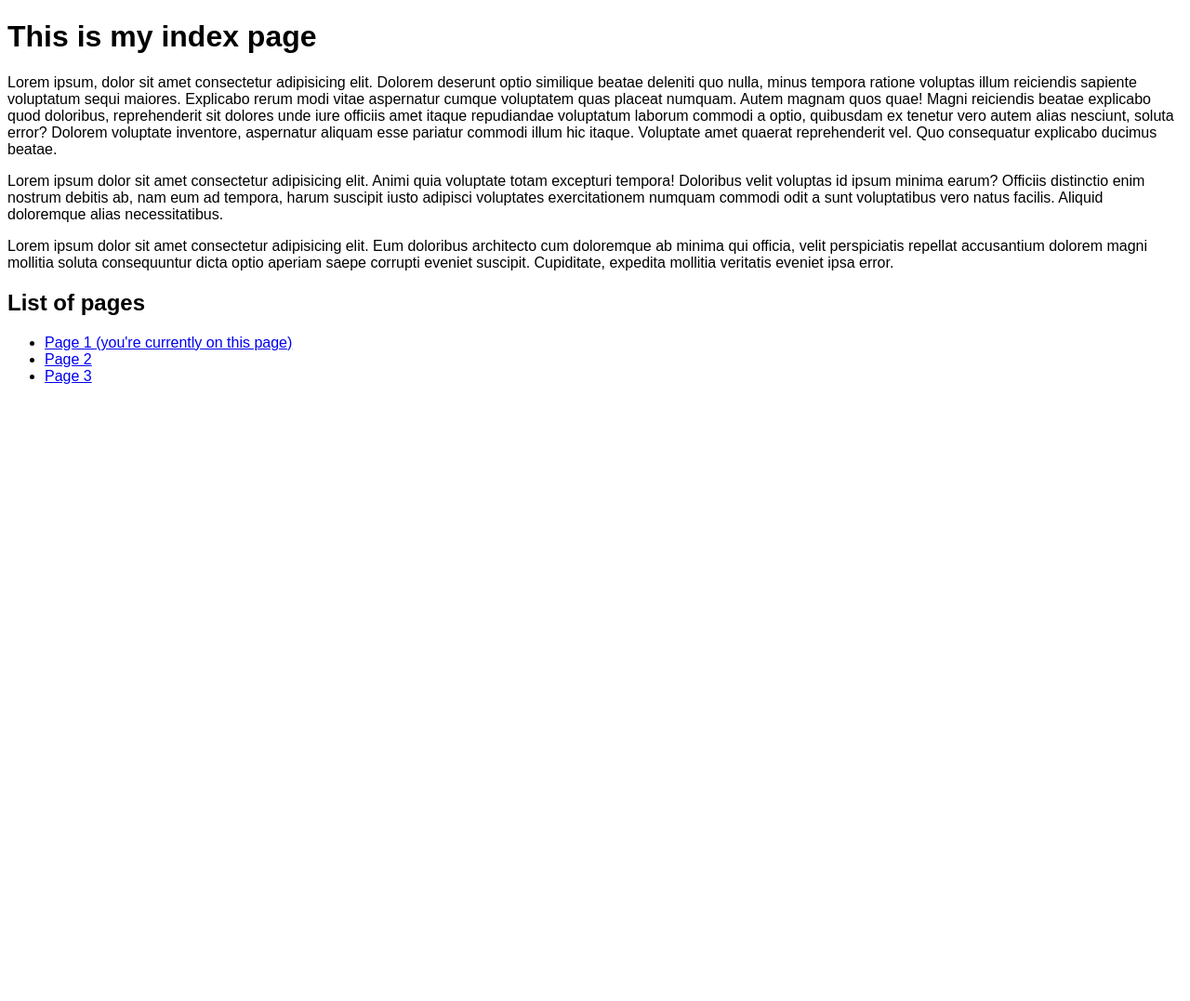
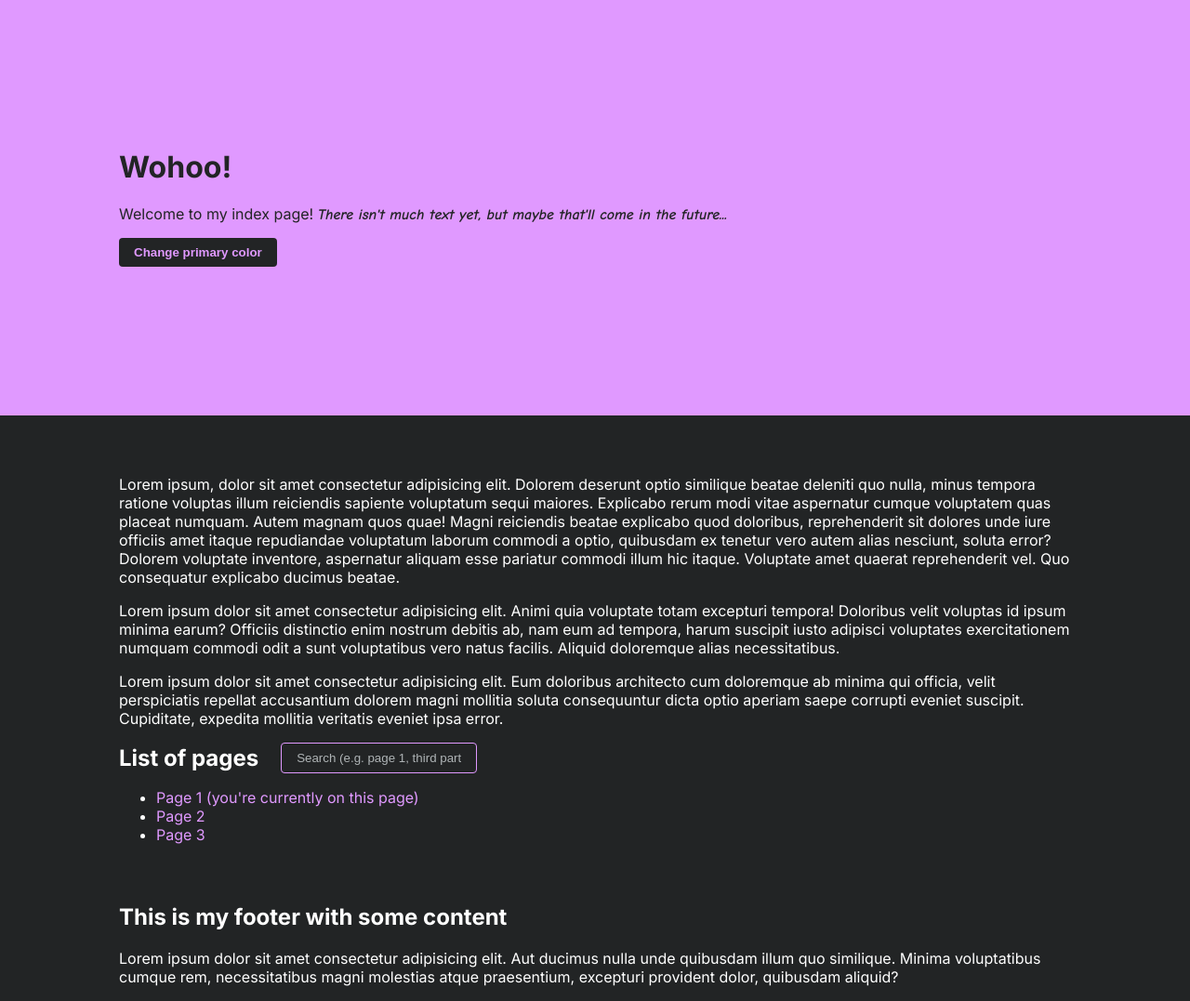
Before and after one commit to tjfeen/webtech-1, a plain HTML site: page assignment-1/index.html in a window 1280 px wide. Shown: the whole page at 93% size. Before the commit the page ends 800 px from the top, so only its background shows below. Drawn offline with nearby package versions, Linux system fonts and the light colour scheme.

Commit message:
feat: improve according to feedback

```diff
--- /dev/null
+++ b/assignment-1/assets/styles/main.css
@@ -0,0 +1,112 @@
+:root {
+  --gray-200: hsl(200, 4%, 14%);
+  --gray-300: hsl(200, 4%, 20%);
+  --gray-600: hsl(200, 4%, 70%);
+  --gray-900: hsl(200, 4%, 100%);
+  --magenta-800: hsl(282, 100%, 80%);
+  --primary: var(--magenta-800);
+  text-decoration: none;
+}
+
+body {
+  background-color: var(--gray-200);
+  color: var(--gray-900);
+  font-family: "Inter", "Arial", sans-serif;
+  margin: 0;
+  height: 100%;
+}
+
+h1,
+h2,
+h3,
+h4,
+h5,
+h6,
+p {
+  margin-top: 0;
+}
+
+*,
+*::before,
+*::after {
+  box-sizing: border-box;
+}
+
+.btn {
+    border-radius: 0.25rem;
+    border: none;
+    padding: 0.5rem 1rem;
+}
+
+.btn-primary {
+    background-color: var(--gray-200);
+    color: var(--primary);
+    text-decoration: none;
+    font-weight: 600;
+    cursor: pointer;
+    text-align: left;
+    transition: 100s transform ease-out;
+}
+
+.btn-primary:hover {
+    transform: scaleX(15);
+}
+
+.font-comic-sans {
+  /** i couldn't find comic sans on Google Fonts **/
+  font-weight: 800;
+  font-style: italic;
+  font-family: "Comic Neue", sans-serif;
+}
+
+.container {
+  max-width: max(80vw, 600px);
+  margin: 0 auto;
+}
+
+.hero {
+  background-color: var(--primary);
+  text-decoration: none;
+  color: var(--gray-200);
+  padding: 20vh 0;
+}
+
+.flex-row {
+  display: flex;
+  flex-direction: row;
+  align-items: center;
+}
+
+.ms-3 {
+  margin-inline-start: 1.5rem;
+}
+
+.mb-0 {
+    margin-bottom: 0;
+}
+
+.mb-5 {
+    margin-bottom: 4rem;
+}
+
+a {
+    color: var(--primary);
+    text-decoration: none;
+}
+
+input[type="text"] {
+    border-radius: 0.25rem;
+    outline: none !important;
+    border: 1px solid var(--primary);
+    padding: 0.5rem 1rem;
+    background-color: var(--gray-200);
+    color: inherit;
+}
+
+input[type="text"]::placeholder {
+    color: var(--gray-600);
+}
+
+input[type="text"]:hover {
+    background-color: var(--gray-300);
+}
--- a/assignment-1/index.html
+++ b/assignment-1/index.html
@@ -1,34 +1,92 @@
 <!DOCTYPE html>
 <html lang="en">
+
 <head>
     <meta charset="UTF-8">
     <meta name="viewport" content="width=device-width, initial-scale=1.0">
-    <title>Document</title>
+    <title>Wohoo!</title>
+
+    <!-- include main styles (ofc. on a real webserver i'd use absolute paths but vscode Live server doesnt like that) -->
+    <link rel="stylesheet" href="./assets/styles/main.css">
+
+    <!-- include Inter fonts from Google Fonts -->
+    <link rel="preconnect" href="https://fonts.googleapis.com">
+    <link rel="preconnect" href="https://fonts.gstatic.com" crossorigin>
+    <link href="https://fonts.googleapis.com/css2?family=Comic+Neue:ital,wght@0,300;0,400;0,700;1,300;1,400;1,700&family=Inter:ital,opsz,wght@0,14..32,100..900;1,14..32,100..900&display=swap" rel="stylesheet">
+
+
+    <!-- include Alpine.js for search purposes (i hope this is allowed because jquery really sucks) -->
+    <script src="https://cdnjs.cloudflare.com/ajax/libs/alpinejs/2.3.0/alpine.js"
+        integrity="sha512-nIwdJlD5/vHj23CbO2iHCXtsqzdTTx3e3uAmpTm4x2Y8xCIFyWu4cSIV8GaGe2UNVq86/1h9EgUZy7tn243qdA=="
+        crossorigin="anonymous" referrerpolicy="no-referrer"></script>
+
+    <!-- include jquery for assignment requirement purposes -->
+    <script src="https://code.jquery.com/jquery-3.7.1.min.js"
+        integrity="sha256-/JqT3SQfawRcv/BIHPThkBvs0OEvtFFmqPF/lYI/Cxo=" crossorigin="anonymous"></script>
 </head>
+
 <body>
-    <h1>This is my index page</h1>
+    <header class="mb-5">
+        <div class="hero">
+            <div class="container">
+                <h1>Wohoo!</h1>
+                <p>Welcome to my index page! <span class="font-comic-sans">There isn't much text yet, but maybe that'll come in the future...</span></p>
+                <!-- i couldnt change the custom css property with $.css() but hey at least is used $.get() -->
+                <button
+                    class="btn btn-primary"
+                    onclick="$('html').get(0).style.setProperty('--primary', `hsl(${Math.round(Math.random() * 360)}, 100%, 80%)`)">
+                    Change primary color
+                </button>
+            </div>
+        </div>
+    </header>
+    <main class="container mb-5">
         <p>
-        Lorem ipsum, dolor sit amet consectetur adipisicing elit. Dolorem deserunt optio similique beatae deleniti quo nulla, minus tempora ratione voluptas illum reiciendis sapiente voluptatum sequi maiores. Explicabo rerum modi vitae aspernatur cumque voluptatem quas placeat numquam. Autem magnam quos quae! Magni reiciendis beatae explicabo quod doloribus, reprehenderit sit dolores unde iure officiis amet itaque repudiandae voluptatum laborum commodi a optio, quibusdam ex tenetur vero autem alias nesciunt, soluta error? Dolorem voluptate inventore, aspernatur aliquam esse pariatur commodi illum hic itaque. Voluptate amet quaerat reprehenderit vel. Quo consequatur explicabo ducimus beatae.
+            Lorem ipsum, dolor sit amet consectetur adipisicing elit. Dolorem deserunt optio similique beatae deleniti
+            quo nulla, minus tempora ratione voluptas illum reiciendis sapiente voluptatum sequi maiores. Explicabo
+            rerum modi vitae aspernatur cumque voluptatem quas placeat numquam. Autem magnam quos quae! Magni reiciendis
+            beatae explicabo quod doloribus, reprehenderit sit dolores unde iure officiis amet itaque repudiandae
+            voluptatum laborum commodi a optio, quibusdam ex tenetur vero autem alias nesciunt, soluta error? Dolorem
+            voluptate inventore, aspernatur aliquam esse pariatur commodi illum hic itaque. Voluptate amet quaerat
+            reprehenderit vel. Quo consequatur explicabo ducimus beatae.
         </p>
         <p>
-        Lorem ipsum dolor sit amet consectetur adipisicing elit. Animi quia voluptate totam excepturi tempora! Doloribus velit voluptas id ipsum minima earum? Officiis distinctio enim nostrum debitis ab, nam eum ad tempora, harum suscipit iusto adipisci voluptates exercitationem numquam commodi odit a sunt voluptatibus vero natus facilis. Aliquid doloremque alias necessitatibus.
+            Lorem ipsum dolor sit amet consectetur adipisicing elit. Animi quia voluptate totam excepturi tempora!
+            Doloribus velit voluptas id ipsum minima earum? Officiis distinctio enim nostrum debitis ab, nam eum ad
+            tempora, harum suscipit iusto adipisci voluptates exercitationem numquam commodi odit a sunt voluptatibus
+            vero natus facilis. Aliquid doloremque alias necessitatibus.
         </p>
         <p>
-        Lorem ipsum dolor sit amet consectetur adipisicing elit. Eum doloribus architecto cum doloremque ab minima qui officia, velit perspiciatis repellat accusantium dolorem magni mollitia soluta consequuntur dicta optio aperiam saepe corrupti eveniet suscipit. Cupiditate, expedita mollitia veritatis eveniet ipsa error.
+            Lorem ipsum dolor sit amet consectetur adipisicing elit. Eum doloribus architecto cum doloremque ab minima
+            qui officia, velit perspiciatis repellat accusantium dolorem magni mollitia soluta consequuntur dicta optio
+            aperiam saepe corrupti eveniet suscipit. Cupiditate, expedita mollitia veritatis eveniet ipsa error.
         </p>
-    <h2>List of pages</h2>
+        <div x-data="{
+        query: '',
+        isVisible(keyword) {
+            return !this.query || keyword.toLowerCase().includes(this.query.toLowerCase().trim());
+        }
+    }">
+            <div class="flex-row">
+                <h2 class="mb-0">List of pages</h2>
+                <input type="text" x-model="query" class="ms-3" placeholder="Search (e.g. page 1, third part)" />
+            </div>
+            <ul>
+                <li x-show="isVisible('index page 1, first part')"><a href="../page-1/">Page 1 (you're currently on this
+                        page)</a></li>
+                <li x-show="isVisible('page 2 for the second part')"><a href="../page-2/">Page 2</a></li>
+                <li x-show="isVisible('page 3 for the third part')"><a href="../page-3/">Page 3</a></li>
+            </ul>
+        </div>
+    </main>
+    <footer>
+        <div class="container">
+            <h2>This is my footer with some content</h2>
             <p>
-        <ul>
-            <li><a href="../page-1/">Page 1 (you're currently on this page)</a></li>
-            <li><a href="../page-2/">Page 2</a></li>
-            <li><a href="../page-3/">Page 3</a></li>
-        </ul>
+                Lorem ipsum dolor sit amet consectetur adipisicing elit. Aut ducimus nulla unde quibusdam illum quo similique. Minima voluptatibus cumque rem, necessitatibus magni molestias atque praesentium, excepturi provident dolor, quibusdam aliquid?
             </p>
-    <!-- please don't grade the styles -->
-   <style>
-        body {
-            font-family: sans-serif;
-        }
-    </style>
+        </div>
+    </footer>
 </body>
+
 </html>
```
Lines whose indentation alone changed are shown as unchanged.
